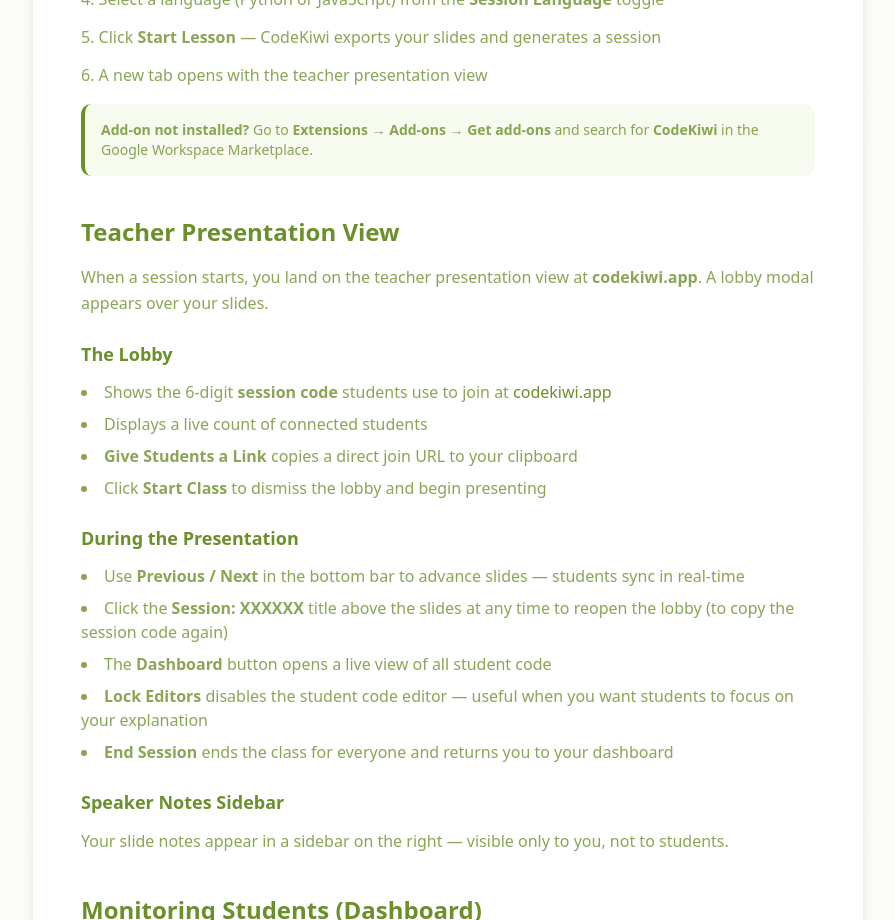
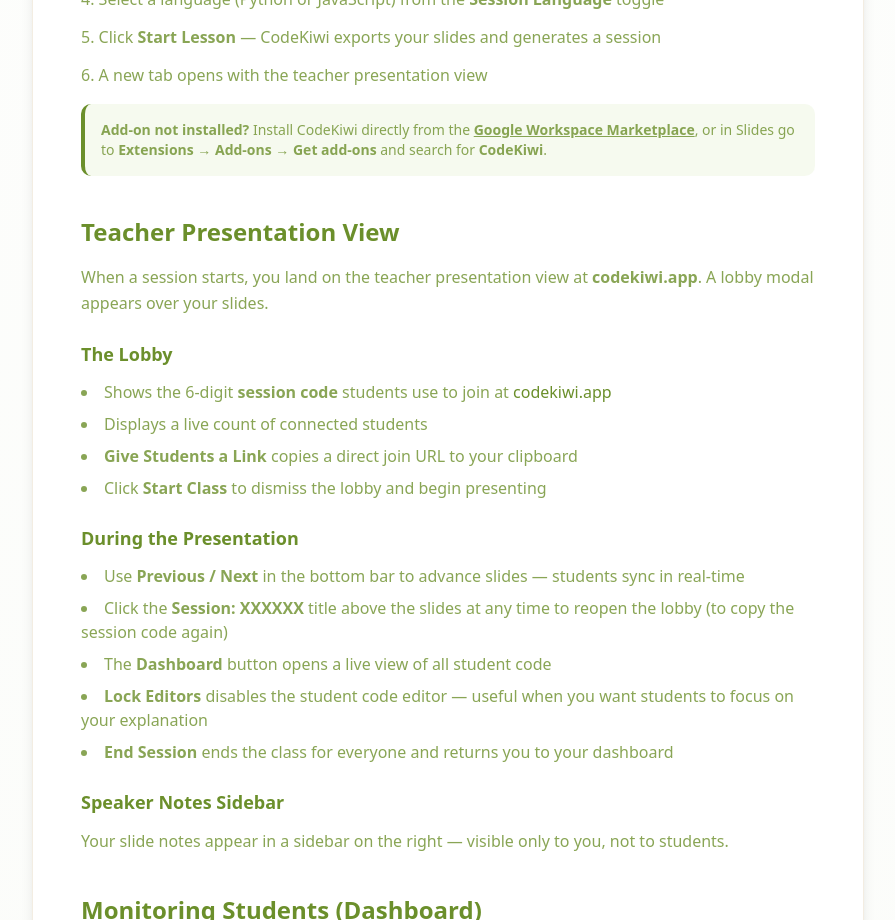
Before and after one commit to JayantDeveloper/codekiwi-site, a Next.js app: page /docs in a window 1280 px wide. Shown: the part 2860-3780 px from the top of the page, without its empty margins (192-1087 px from the left). Built offline with nearby package versions, Linux system fonts and the light colour scheme.

Commit message:
Deep-link install CTAs to live Marketplace listing (app 66127405192)

```diff
--- a/src/app/docs/page.tsx
+++ b/src/app/docs/page.tsx
@@ -158,7 +158,16 @@
               </ol>
               <div className="rounded-lg bg-[#a8d05f]/10 p-4 border-l-4 border-[#6b8f2b]">
                 <p className="text-sm text-[#6b8f2b]/80">
-                  <strong>Add-on not installed?</strong> Go to <strong>Extensions → Add-ons → Get add-ons</strong> and search for <strong>CodeKiwi</strong> in the Google Workspace Marketplace.
+                  <strong>Add-on not installed?</strong> Install CodeKiwi directly from the{" "}
+                  <a
+                    href="https://workspace.google.com/marketplace/app/codekiwi/66127405192"
+                    target="_blank"
+                    rel="noopener noreferrer"
+                    className="font-semibold underline"
+                  >
+                    Google Workspace Marketplace
+                  </a>
+                  , or in Slides go to <strong>Extensions → Add-ons → Get add-ons</strong> and search for <strong>CodeKiwi</strong>.
                 </p>
               </div>
             </section>
--- a/src/app/home/settings/page.tsx
+++ b/src/app/home/settings/page.tsx
@@ -124,7 +124,7 @@
               coding exercises directly inside your presentation.
             </p>
             <a
-              href="https://workspace.google.com/marketplace"
+              href="https://workspace.google.com/marketplace/app/codekiwi/66127405192"
               target="_blank"
               rel="noopener noreferrer"
             >
--- a/src/components/AddonInstallBanner.tsx
+++ b/src/components/AddonInstallBanner.tsx
@@ -35,7 +35,7 @@
         </p>
       </div>
       <a
-        href="https://workspace.google.com/marketplace"
+        href="https://workspace.google.com/marketplace/app/codekiwi/66127405192"
         target="_blank"
         rel="noopener noreferrer"
         className="shrink-0"
```
